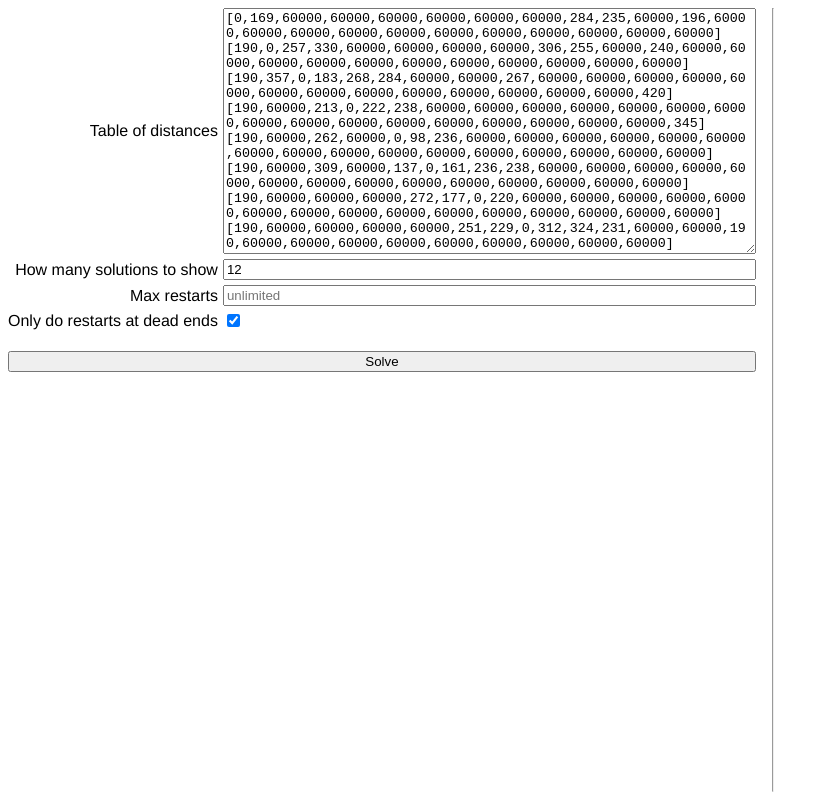
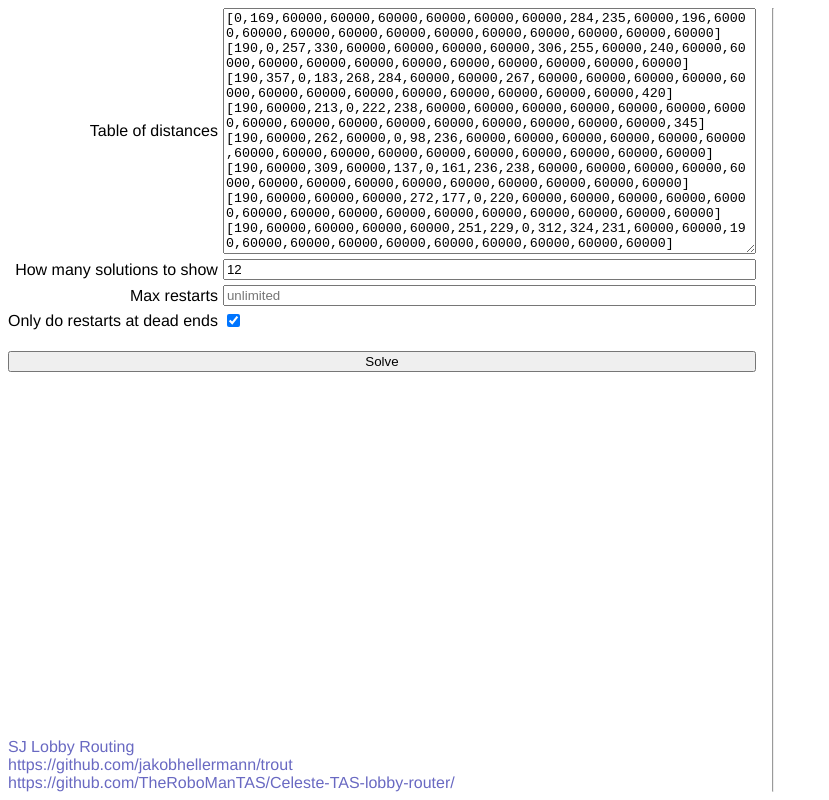
Before and after one commit to jakobhellermann/trout, a website with bundled scripts: page web/public/index.html in a window 1280 px wide. Shown: the whole page, without its empty margins (0-829 px from the left). Built offline with nearby package versions, Linux system fonts and the light colour scheme.

Commit message:
add links

```diff
--- a/web/public/index.html
+++ b/web/public/index.html
@@ -14,7 +14,7 @@
 
 <body>
     <div class="main">
-        <div>
+        <div class="left">
             <form id="settings" onsubmit="return false;">
                 <label for="timeTable">Table of distances</label>
                 <textarea id="timeTable" cols="64" rows="16" required
@@ -59,6 +59,16 @@
 
                 <button id="solveBtn" type="submit">Solve</button>
             </form>
+
+
+            <div class="links">
+                <a href="https://docs.google.com/spreadsheets/d/15LAo4HhESyneN-5zWHMtCc42k85muXGr7UvEEeamgXs/edit#gid=0"
+                    target="blank">SJ Lobby Routing</a>
+                <a href="https://github.com/jakobhellermann/trout"
+                    target="_blank">https://github.com/jakobhellermann/trout</a>
+                <a href="https://github.com/TheRoboManTAS/Celeste-TAS-lobby-router/"
+                    target="_blank">https://github.com/TheRoboManTAS/Celeste-TAS-lobby-router/</a>
+            </div>
         </div>
 
         <hr>
--- a/web/public/style.css
+++ b/web/public/style.css
@@ -1,6 +1,12 @@
 body {
     margin: 0.5rem;
     font-family: 'Helvetica Neue', Helvetica, Arial, sans-serif;
+}
+
+.left {
+    display: flex;
+    flex-direction: column;
+    justify-content: space-between;
 }
 
 #settings {
@@ -26,6 +32,15 @@ body {
     grid-column-end: 3;
 }
 
+.left .links {
+    display: flex;
+    flex-direction: column;
+}
+
+.links a {
+    text-decoration: none;
+    color: rgb(105, 105, 194);
+}
 
 .main {
     display: flex;
```
